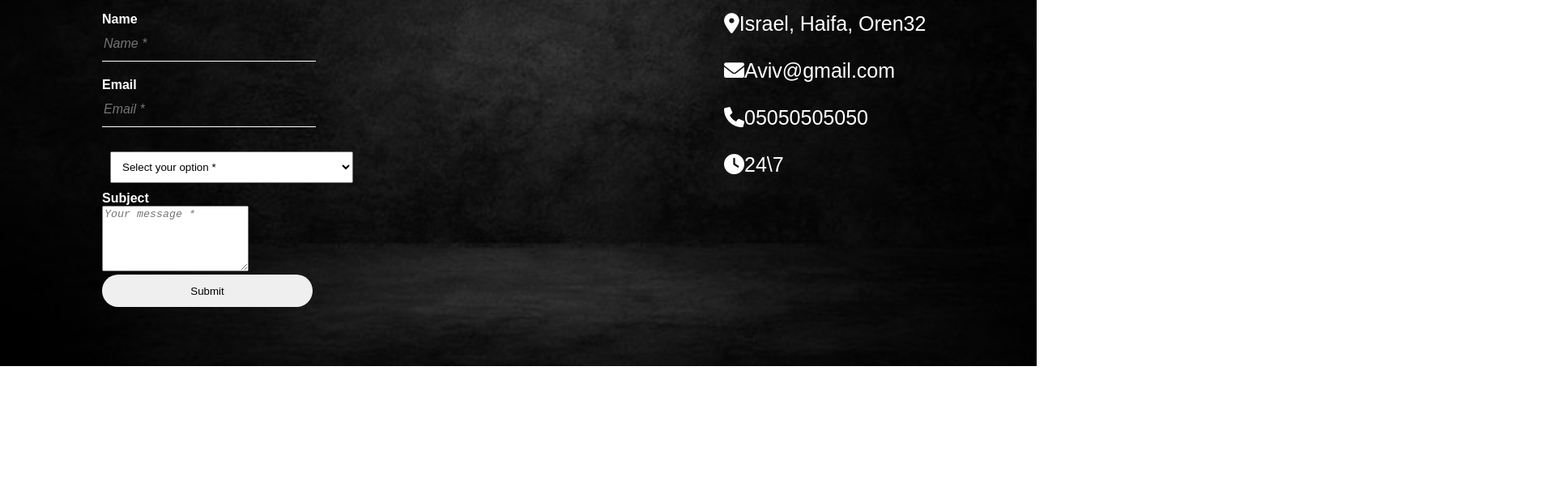
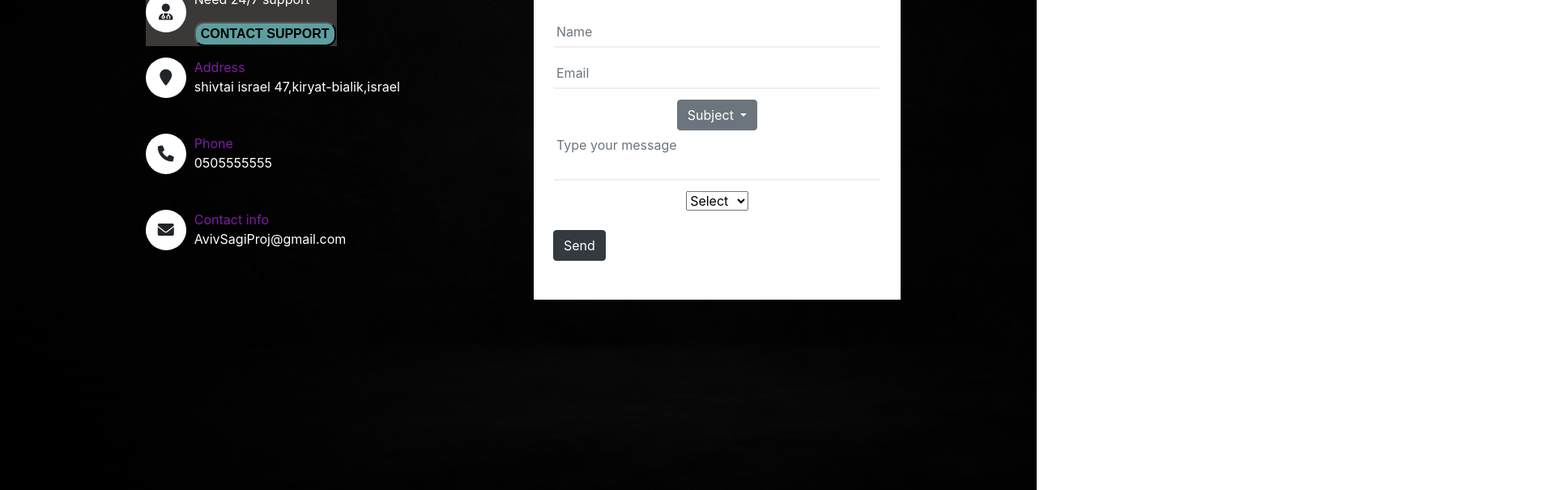
Before and after one commit to avivs100/serverClientCourse, a plain HTML site: page sub2/sub2_files/contactUsPage/ContactUsPage.html in a window 1280 px wide. Shown: the part 219-824 px from the top of the page at 81% size, 1920 px wide, since content can reach past the window. Before the commit the page ends 800 px from the top, so only its background shows below. Drawn offline with nearby package versions, Linux system fonts and the light colour scheme.

Commit message:
contact us new

```diff
--- a/sub2/sub2_files/contactUsPage/ContactUsPage.html
+++ b/sub2/sub2_files/contactUsPage/ContactUsPage.html
@@ -3,41 +3,98 @@
 <html>
   <head>
     <title>Contact Us</title>
+    <!-- Latest compiled and minified CSS -->
+    <link rel="stylesheet" href="https://maxcdn.bootstrapcdn.com/bootstrap/4.3.1/css/bootstrap.min.css">
+    <!-- jQuery library -->
+    <script src="https://ajax.googleapis.com/ajax/libs/jquery/3.3.1/jquery.min.js"></script>
+    <!-- Popper JS -->
+    <script src="https://cdnjs.cloudflare.com/ajax/libs/popper.js/1.14.7/umd/popper.min.js"></script>
+    <!-- Latest compiled JavaScript -->
+    <script src="https://maxcdn.bootstrapcdn.com/bootstrap/4.3.1/js/bootstrap.min.js"></script>
+    <link rel="stylesheet" href="https://cdnjs.cloudflare.com/ajax/libs/font-awesome/6.0.0-beta2/css/all.min.css">
+    <link rel="stylesheet" href="https://cdnjs.cloudflare.com/ajax/libs/font-awesome/4.7.0/css/font-awesome.min.css">
+    <link rel="stylesheet" href="	https://cdn.jsdelivr.net/npm/bootstrap@5.0.0-alpha1/dist/js/bootstrap.bundle.min.js">
+    <link rel="stylesheet" href="	https://cdnjs.cloudflare.com/ajax/libs/font-awesome/4.7.0/css/font-awesome.min.css">
     <link rel="stylesheet" href="https://cdnjs.cloudflare.com/ajax/libs/font-awesome/6.0.0-beta2/css/all.min.css">
     <link rel="stylesheet" type="text/css" href="ContactUsPageStyle.css" />
     <script src ="ContactUsPageScript.js"></script>
   </head>
 
   <body>
-    <div class="ContactUsBox container-fluid">
-      <h1>Contact Us</h1>
-      <form>
-        <p >Name</p>
-        <input  type="text" name="" placeholder="Name *" id="name" >
-        <p >Email</p>
-        <input  type="text" name="" placeholder="Email *" id="email">
-        <br>
-        <select id="combo">
-            <option value="" disabled selected>Select your option *</option>
-            <option value="hurr">Durr</option>
-        </select>
-        <br>
-        <p >Subject</p>
-        <textarea  name="" placeholder="Your message *" id="subject" rows=5 ></textarea>
-        <br>
-        <input type="submit" value="Submit" onclick="check(document.getElementById('name').value,document.getElementById('email').value,document.getElementById('combo').value,document.getElementById('subject').value);" >
-        <br>
-      </form>
-    </div>
+    <div class="wrapper">
+      <div class="overlay">
+          <div class="row d-flex justify-content-center align-items-center">
+              <div class="col-md-9">
+                  <div class="contact-us text-center">
+                      <h2 style="color: aliceblue;">Contact Us</h2>
+                      <br>
+                      <div class="row">
+                          <div class="col-md-6">
+                              <div class="mt-5 text-center px-3">
+                                  <div class="d-flex flex-row align-items-center contact-support"> <span class="icons"><i class="fa fa-user-md"></i></span>
+                                      <div class="address text-left">
+                                          <p>Need 24/7 support </p>
+                                          <button class = "support-button" >CONTACT SUPPORT</button>
+                                          <br>
+                                      </div>
+                                  </div>
+                                  <div class="d-flex flex-row align-items-center"> <span class="icons"><i class="fa fa-map-marker"></i></span>
+                                      <div class="address text-left"> <span>Address</span>
+                                          <p>shivtai israel 47,kiryat-bialik,israel </p>
+                                      </div>
+                                  </div>
+                                  <div class="d-flex flex-row align-items-center mt-3"> <span class="icons"><i class="fa fa-phone"></i></span>
+                                      <div class="address text-left"> <span>Phone</span>
+                                          <p>0505555555</p>
+                                      </div>
+                                  </div>
+                                  <div class="d-flex flex-row align-items-center mt-3"> <span class="icons"><i class="fa fa-envelope-o"></i></span>
+                                      <div class="address text-left"> <span>Contact info</span>
+                                          <p>AvivSagiProj@gmail.com</p>
+                                      </div>
+                                  </div>
+                              </div>
+                          </div>
+                          <div class="col-md-6">
+                              <div class="text-center px-1">
+                                  <div class="forms p-4 py-5 bg-white">
+                                      <h5>Send Message</h5>
+                                      <div class="mt-4 inputs">
+                                        <input type="text" class="form-control" id="name" placeholder="Name">
+                                        <input type="text" class="form-control"id="email" placeholder="Email">
+                                        <div class="dropdown">
+                                          <button class="btn btn-secondary dropdown-toggle" type="button" id="dropdownMenuButton" data-toggle="dropdown" aria-haspopup="true" aria-expanded="false" >
+                                            Subject
+                                          </button>
+                                          <div class="dropdown-menu"  aria-labelledby="dropdownMenuButton">
+                                            <a class="dropdown-item" href="#">Action</a>
+                                            <a class="dropdown-item" href="#">Another action</a>
+                                            <a class="dropdown-item" href="#">Something else here</a>
+                                          </div>
+                                        </div>
+                                        <textarea class="form-control" id="message" placeholder="Type your message"></textarea>
+                                      </div>
 
-    <div class="contact-details">
-      <h1>Contact details</h1>
-      <div><i class="fas fa-map-marker-alt"></i>Israel, Haifa, Oren32</div><br>
-      <div><i class="fas fa-envelope"></i>Aviv@gmail.com</div><br>
-      <div><i class="fas fa-phone"></i>05050505050</div><br>
-      <div><i class="fas fa-clock"></i>24\7</div><br>
-    </div>
 
+                                      <select class="body_text" name="critical">
+                                        <option value="Select"> Select </option>
+                                        <option value="LOW"> Low </option>
+                                        <option value="NORMAL"> Normal </option>
+                                        <option value="HIGH"> High </option>
+                                        <option value="CRITICAL"> Critical </option>
+                                     </select>
+
+
+                                      <div class="button mt-4 text-left" onclick="signInValidation(document.getElementById('name').value,document.getElementById('email').value,document.getElementById('dropdownMenuButton').value,document.getElementById('message').value);"> <button class="btn btn-dark">Send</button> </div>
+                                  </div>
+                              </div>
+                          </div>
+                      </div>
+                  </div>
+              </div>
+          </div>
+      </div>
+  </div>
 
   </body>
 </html>
--- a/sub2/sub2_files/contactUsPage/ContactUsPageStyle.css
+++ b/sub2/sub2_files/contactUsPage/ContactUsPageStyle.css
@@ -1,101 +1,93 @@
-body{
-    margin:0;
-    padding: 0;
-    background : url(../lib/photos/black_background.jpg) no-repeat;
-    background-size: calc(100%);
-    font-family: sans-serif;
+.wrapper {
+    height: 100vh;
+    background: #000;
+    background: url("../lib/photos/black_background.jpg");
+    background-size: cover;
+    width: 100%
 }
-.ContactUsBox{
-    width: 320px;
-    height: 420px;
-    background: transparent;
-    color:#fff;
-    top:30%;
-    left: 20%;
-    margin-top: 50px;
-    position:absolute;
-    transform:translate(-50%,-50%);
-    box-sizing: border-box;
-    padding: 70px 30px;
+.contact-support{
+    background-color: rgb(59, 56, 56);
+    width: 55%;
 }
-select {
-        width: 300px;
-        margin: 10px;
-        padding: 10px;
-        margin-right: 99999px;
+.support-button{
+    background-color: cadetblue;
+    font-weight: bold;
+    font-family: fantasy;
+    border-radius: 12px;
 }
-select:focus-within {
-    width: 300px;
-    margin: 10px;
-    padding: 10px;
-
-}
-h1{
-
-    margin: 20;
-    padding: 0 0 10px;
-    color:#fff;
-    text-align: center;
-    font-size: 30px;
-}
-.ContactUsBox p{
-    margin:0;
-    padding: 0;
-    font-weight: bold;
+.overlay {
+    width: 100%;
+    height: 100vh;
+    background: rgba(0, 0, 0, 0.8)
 }
 
-.ContactUsBox ::placeholder{
-    font-style: italic;
+.contact-us {
+    margin-top: 50px;
+    margin-bottom: 50px
 }
 
-.ContactUsBox input{
-    width: 100%;
-    margin-bottom: 20px;
+.contact-us h3,
+p {
+    color: #fff
 }
 
-.ContactUsBox input[type="text"]{
-    border:none;
-    border-bottom: 1px solid #fff;
-    background: transparent;
-    outline: none;
-    height: 40px;
-    color: #fff;
-    font-size: 16px;
+.address {
+    margin-top: 14px !important;
+    margin-left: 10px
 }
 
-.ContactUsBox input[type="submit"]{
-    border:none;
-    outline: none;
-    height: 40px;
-    background-blend-mode:overlay color-burn ;
-    border-radius: 20px;
-}
-.ContactUsBox input[type="submit"]:hover{
-    cursor: pointer;
-    background: #add8e6;
-    color:rgb(82, 80, 200);
-    animation-name: submitChangeColor;
-    animation-duration: 10s;
+.address span {
+    color: #7B1FA2
 }
 
-@keyframes submitChangeColor {
-    0%   {background-color: blue;}
-    25%  {background-color: yellow;}
-    50%  {background-color: red;}
-    100% {background-color: green;}
-    }
+.icons {
+    width: 50px;
+    height: 50px;
+    border-radius: 50%;
+    background-color: #fff;
+    display: inline-block;
+    display: flex;
+    justify-content: center;
+    align-items: center
+}
 
-    .contact-details{
-        width: 320px;
-        height: 420px;
-        background: transparent;
-        color:#fff;
-        top:30%;
-        left: 80%;
-        margin-top: 50px;
-        position:absolute;
-        transform:translate(-50%,-50%);
-        box-sizing: border-box;
-        padding: 70px 30px;
-        font-size: 25px;
-    }
+.icons i {
+    font-size: 20px
+}
+
+.forms {
+    padding: 20px
+}
+
+.inputs input {
+    margin-bottom: 13px;
+    border: none;
+    border-bottom: 2px solid #eee
+}
+
+.inputs input:focus {
+    margin-bottom: 13px;
+    border: none;
+    border-bottom: 2px solid #7B1FA2;
+    box-shadow: none
+}
+
+.inputs textarea {
+    margin-bottom: 13px;
+    border: none;
+    border-bottom: 2px solid #eee;
+    width: 100%;
+    resize: none
+}
+
+.inputs textarea:focus {
+    margin-bottom: 13px;
+    border: none;
+    border-bottom: 2px solid #7B1FA2;
+    box-shadow: none;
+    resize: none
+}
+
+.form-control {
+    padding: .375rem .25rem
+}
--- /dev/null
+++ b/sub2/sub2_files/nodeFiles/cars.js
@@ -0,0 +1 @@
+console.log("this is cars page");
--- /dev/null
+++ b/sub2/sub2_files/nodeFiles/movies.js
@@ -0,0 +1,6 @@
+function showMovie()
+{
+    console.log("fishman mom");
+}
+
+module.exports = showMovie;
```
Also changed, not shown: sub2/sub2_files/nodeFiles/test1.js (+8 -1 lines), sub2/sub2_files/nodeFiles/userClass.js (added, +25 -0 lines), README.md, 1 other file.
